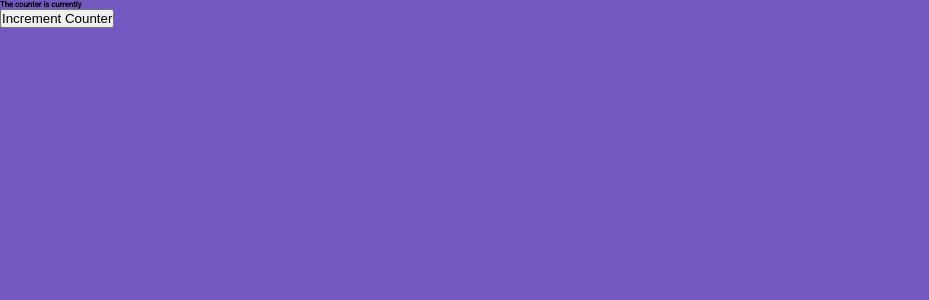
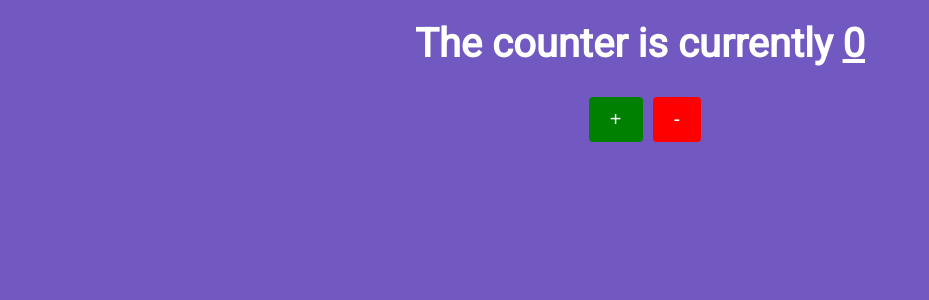
Before and after one commit to leticiamrosa/study-tdd, a React app: page /counter in a window 1280 px wide. Shown: the top 300 px of the page, without its empty margins (0-929 px from the left). Built offline with nearby package versions, Linux system fonts and the light colour scheme.

Commit message:
create: test counter

```diff
--- a/src/components/counter/index.js
+++ b/src/components/counter/index.js
@@ -1,17 +1,86 @@
-import React, { Component } from "react";
+import React, { Component } from 'react';
+import { Container, DisplayCounter, Button, ContentButton } from './styles';
 
 export default class Counter extends Component {
   constructor(props) {
     super(props);
-    this.state = {};
+
+    this.state = {
+      counter: 0,
+      showErrorMessage: false,
+      displayMessage: 'The counter is currently',
+      error: false
+    };
+  }
+
+  handleIncrement() {
+    this.setState(prevState => ({
+      counter: prevState.counter + 1
+    }));
+
+    this.verifyCounter();
+  }
+
+  handleDecrement() {
+    this.setState(prevState => ({
+      counter: prevState.counter - 1
+    }));
+
+    this.verifyCounter();
+  }
+
+  verifyCounter() {
+    const { counter } = this.state;
+    if (counter < 0) {
+      this.setState({
+        displayMessage: 'The counter cant go below zero',
+        error: true
+      });
+    } else {
+      this.setState({
+        displayMessage: 'The counter is currently',
+        error: false
+      });
+    }
+  }
+
+  renderDisplay() {
+    const { displayMessage, counter, error } = this.state;
+
+    return (
+      <DisplayCounter data-test="counter-display">
+        {displayMessage} <span>{!error && counter}</span>
+      </DisplayCounter>
+    );
+  }
+
+  renderButtons() {
+    return (
+      <ContentButton>
+        <Button
+          data-test="increment-button"
+          increment
+          onClick={() => this.handleIncrement()}
+        >
+          <span>+</span>
+        </Button>
+        <Button
+          data-test="decrement-button"
+          decrement
+          onClick={() => this.handleDecrement()}
+        >
+          <span>-</span>
+        </Button>
+      </ContentButton>
+    );
   }
 
   render() {
     return (
-      <div data-test="component-counter">
-        <h1 data-test="counter-display">The counter is currently</h1>
-        <button data-test="increment-button">Increment Counter</button>
-      </div>
+      <Container data-test="component-counter">
+        {this.renderDisplay()}
+        {this.renderButtons()}
+      </Container>
     );
   }
 }
--- a/src/components/counter/styles.js
+++ b/src/components/counter/styles.js
@@ -0,0 +1,51 @@
+import styled, { css } from 'styled-components';
+
+export const Container = styled.div`
+  display: flex;
+  flex-direction: column;
+  justify-content: center;
+  align-items: center;
+`;
+
+export const DisplayCounter = styled.h1`
+  font-size: 4rem;
+  margin: 2rem 0rem;
+  color: white;
+
+  span {
+    text-decoration: underline;
+    font-weight: 700;
+  }
+`;
+
+export const Button = styled.button`
+  padding: 1rem 2rem;
+  border: 1px solid transparent;
+  border-radius: 4px;
+
+  span {
+    color: white;
+    font-size: 2rem;
+  }
+
+  ${props =>
+    props.increment &&
+    css`
+      background-color: green;
+    `};
+
+  ${props =>
+    props.decrement &&
+    css`
+      background-color: red;
+    `};
+
+  & {
+    margin-left: 1rem;
+  }
+`;
+
+export const ContentButton = styled.div`
+  display: flex;
+  margin: 1rem 0rem;
+`;
```
Also changed, not shown: 2 other files (tests, documents, lock files or other folders).
